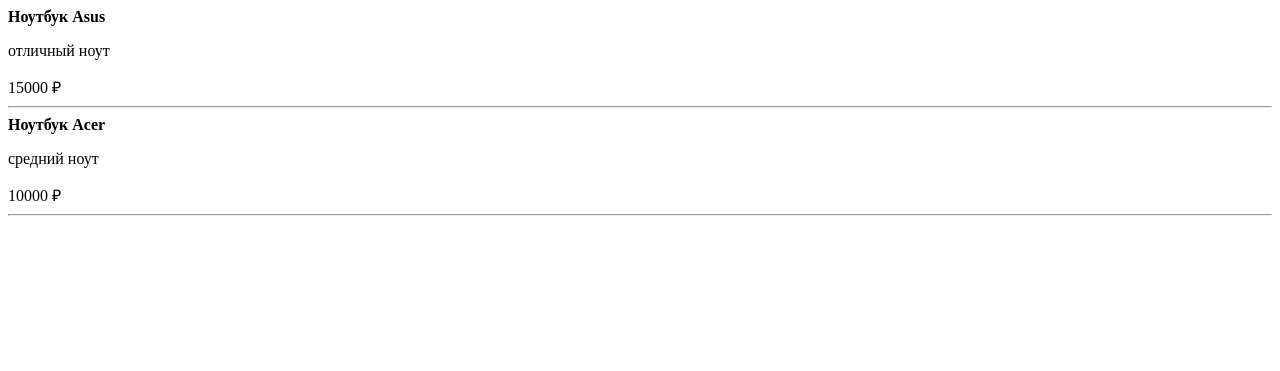
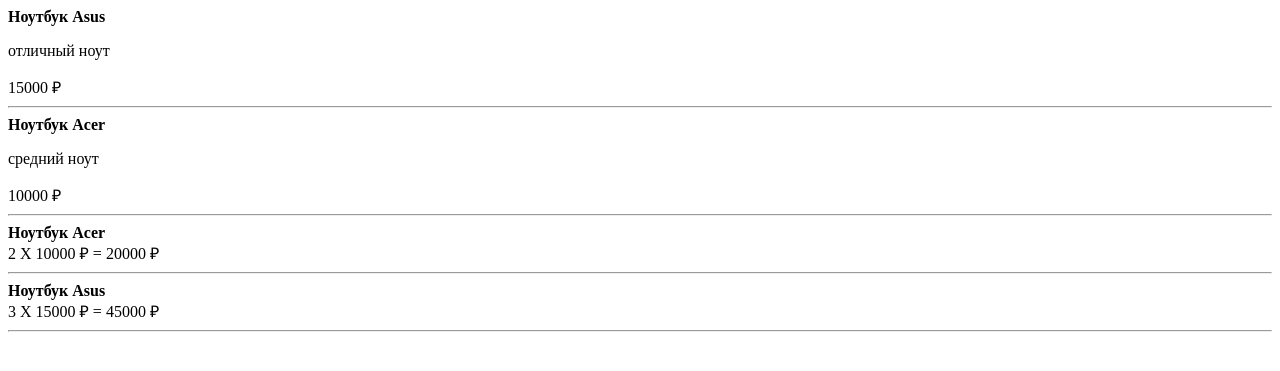
Before and after one commit to Rezyapkin/PHP2, a PHP site: page /task1-4.php in a window 1280 px wide. Shown: the top 371 px of the page. Run offline with PHP 8.4, Linux system fonts and the light colour scheme.

Commit message:
complete task4

```diff
--- a/lesson1/task1-4.php
+++ b/lesson1/task1-4.php
@@ -27,9 +27,33 @@
 
 }
 
+class CartItem extends Product {
+    public $quantity;
+
+    function __construct($name, $price, $description = "", $quantity) {
+        parent::__construct($name, $price, $description);
+        $this->quantity = $quantity;
+    }
+
+    public function render() {
+        $sum = $this->price * $this->quantity;
+        return "
+        <div class='cart-item'>
+            <b>{$this->name}</b>
+            <div class='product_price' style='font-weight: bold, font-size: 16px'>{$this->quantity} X {$this->price} &#8381; = {$sum} &#8381;</div>
+            <hr>
+        </div>
+        ";
+    }
+
+}
+
 
 $asus = new Product('Ноутбук Asus', 15000, 'отличный ноут');
 echo $asus->render();
 
 $acer = new Product('Ноутбук Acer', 10000, 'средний ноут');
 echo $acer->render();
+
+echo (new CartItem('Ноутбук Acer', 10000, 'средний ноут', 2))->render();
+echo (new CartItem('Ноутбук Asus', 15000, 'отличный ноут', 3))->render();
```
